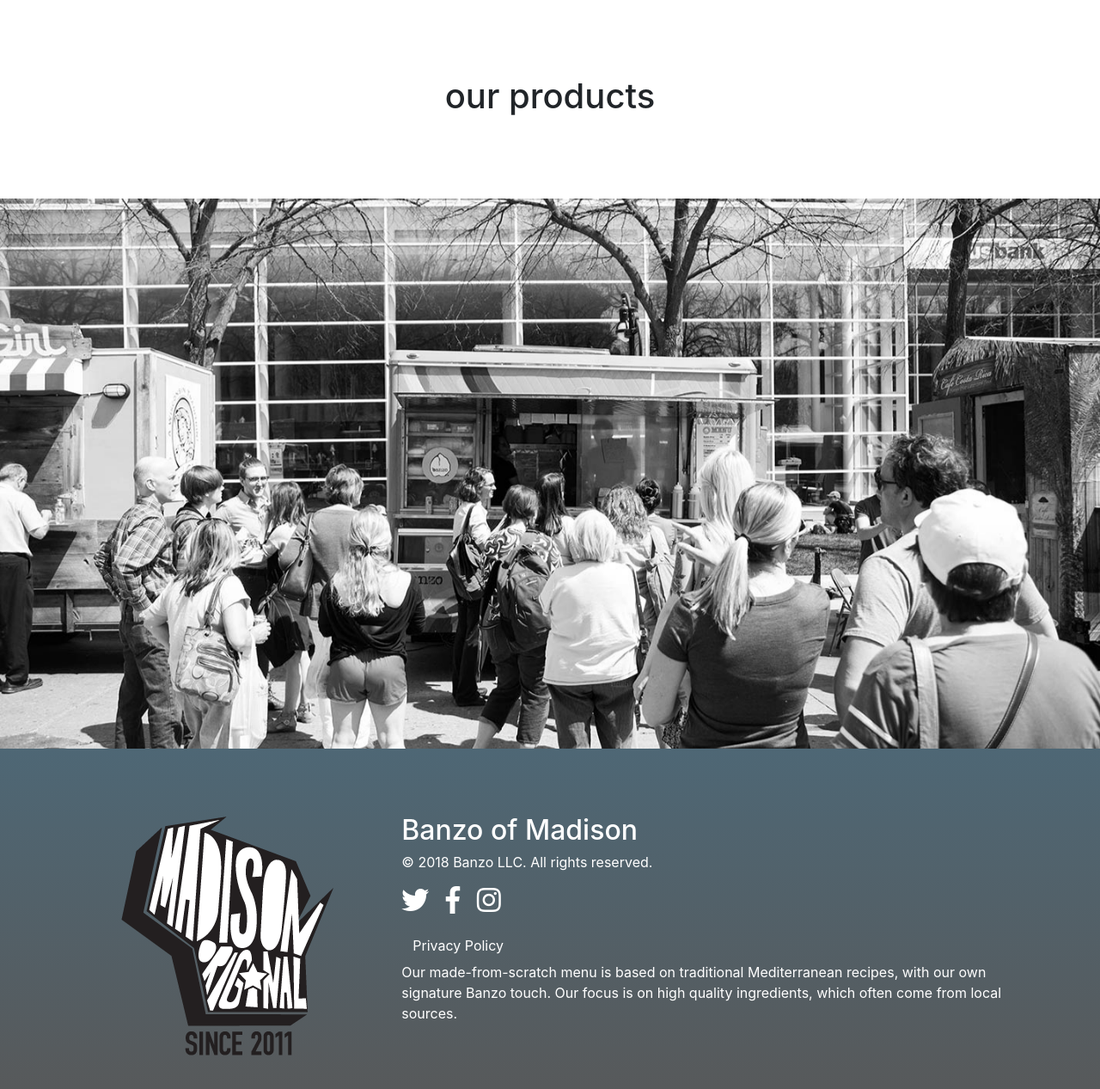
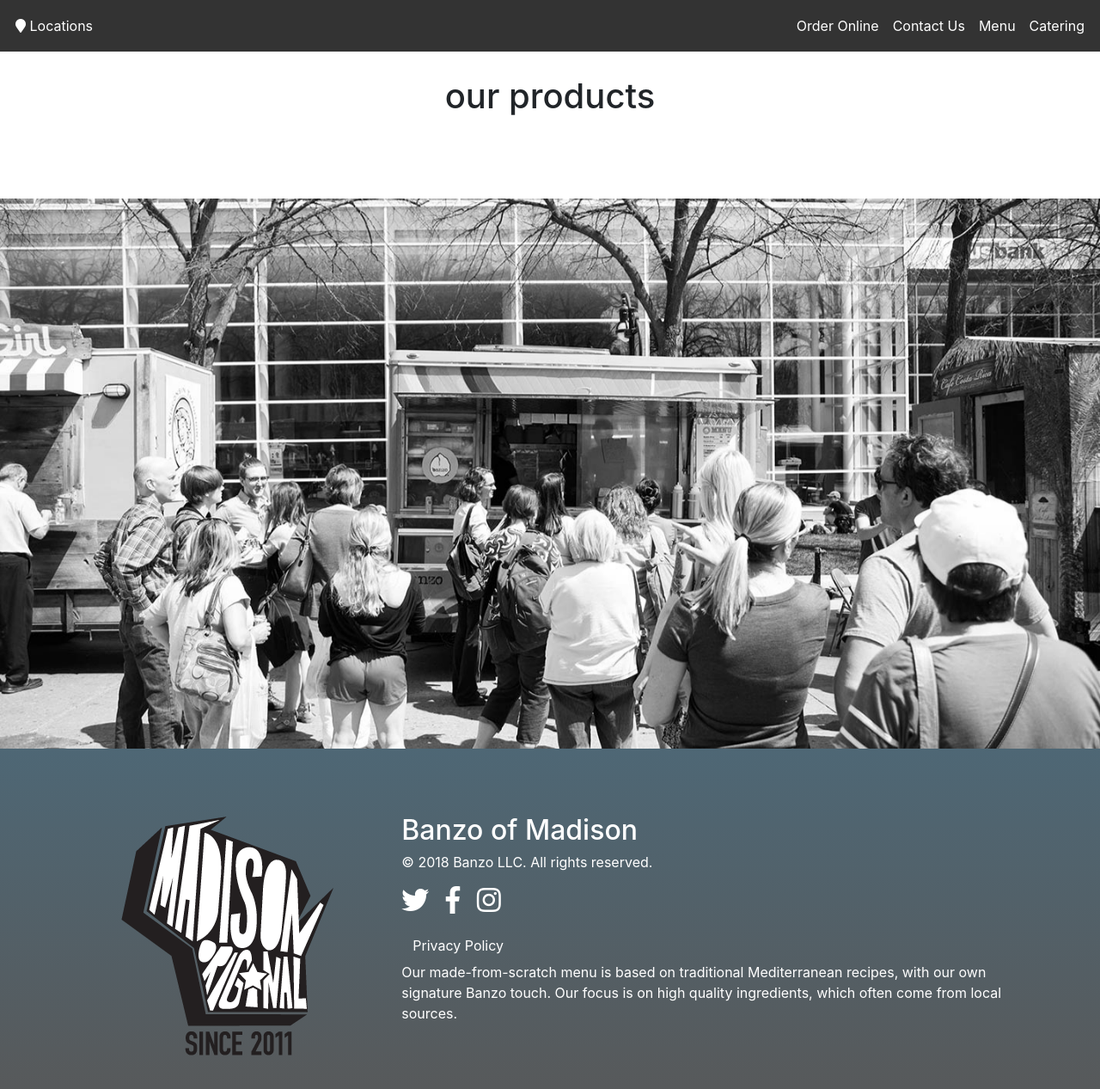
Before and after one commit to ajwahlb/Banzo, a Jekyll site: the page built from _pages/products.html, in a window 1280 px wide. Shown: the top 1267 px of the page at 86% size. Built offline with Jekyll 4.4.1, drawn with Linux system fonts in a browser that asks for light colours; nearby versions of some CDN libraries.

Commit message:
fixed nav color

```diff
--- a/css/main.css
+++ b/css/main.css
@@ -141,7 +141,9 @@ h2.title.menu{
     }
 }
 .blurp{
-    background: #ccff7f url(/images/twitter-background_01.jpg) repeat top center;
+    background-image: url(/images/foodcart-1.jpg);
+    background-size: cover;
+    background-attachment: fixed;
 }
 label {
     margin-bottom: .2rem;
--- a/css/nav.css
+++ b/css/nav.css
@@ -8,7 +8,7 @@
     margin: 0;
     z-index: 5;
     color:#fff;
-    background-color: transparent;
+    background-color: #333;
 }
 #navbar a{
     color: inherit;
```
